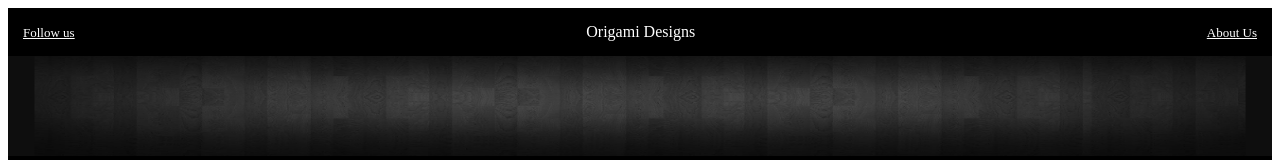
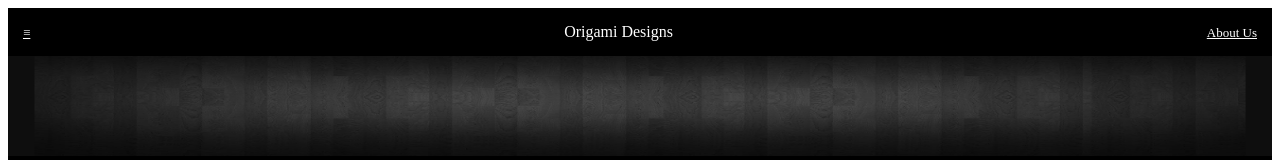
Before and after one commit to Debosmita465/c51-Project, a plain HTML site: page index.html in a window 1280 px wide. Shown: the top 160 px of the page. Drawn offline with Linux system fonts and the light colour scheme.

Commit message:
Update index.html

```diff
--- a/index.html
+++ b/index.html
@@ -9,7 +9,7 @@
             <div class="body">
             <div class="header">
              <div class="menu">
-                 <div><a href="follow_us.html">Follow us</a></div>
+                 <div><a href="#">≡</a></div>
                  <div>Origami Designs</div>
                  <div><a href="about_us.html">About Us</a></div>
              </div>
```
